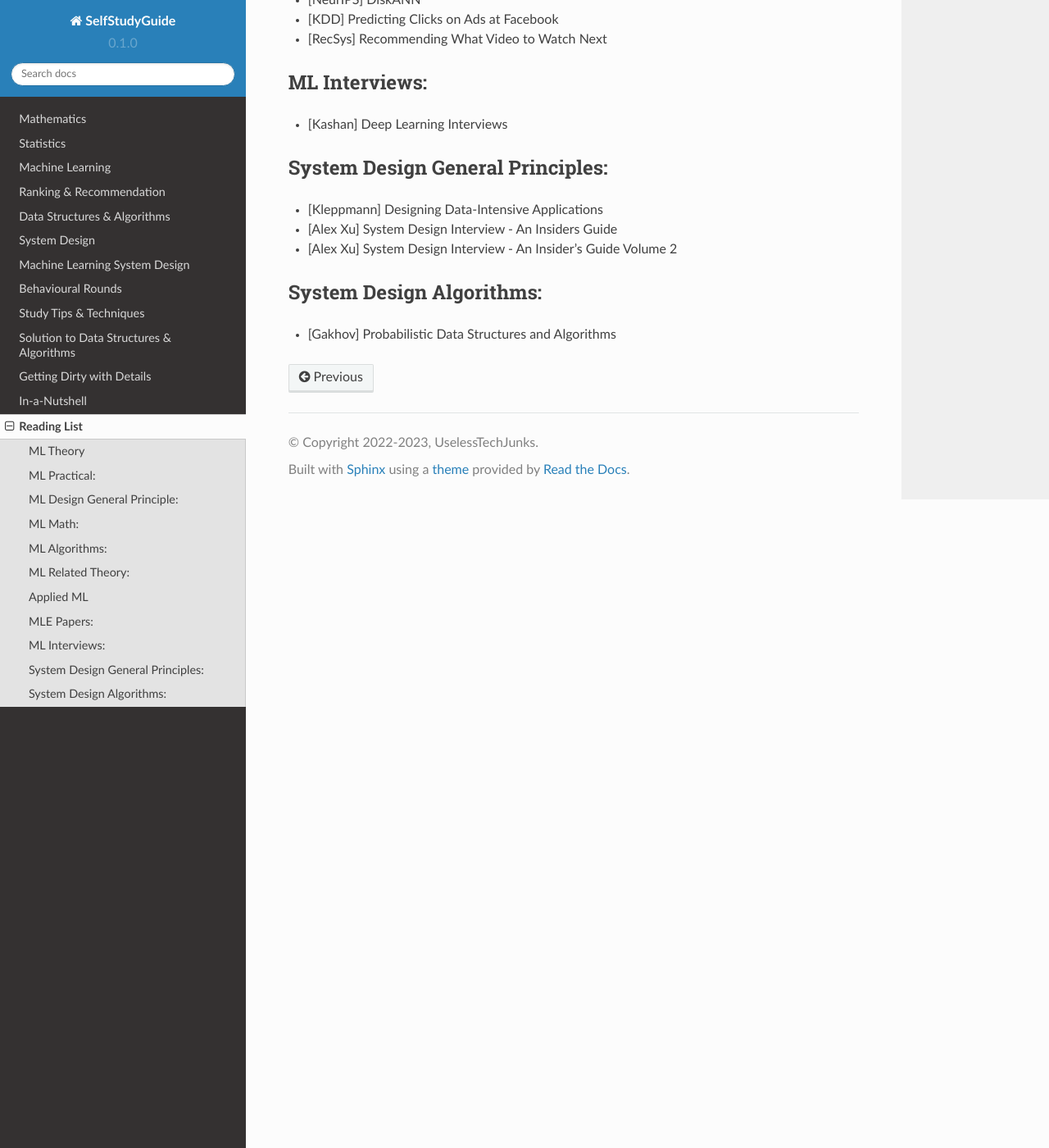
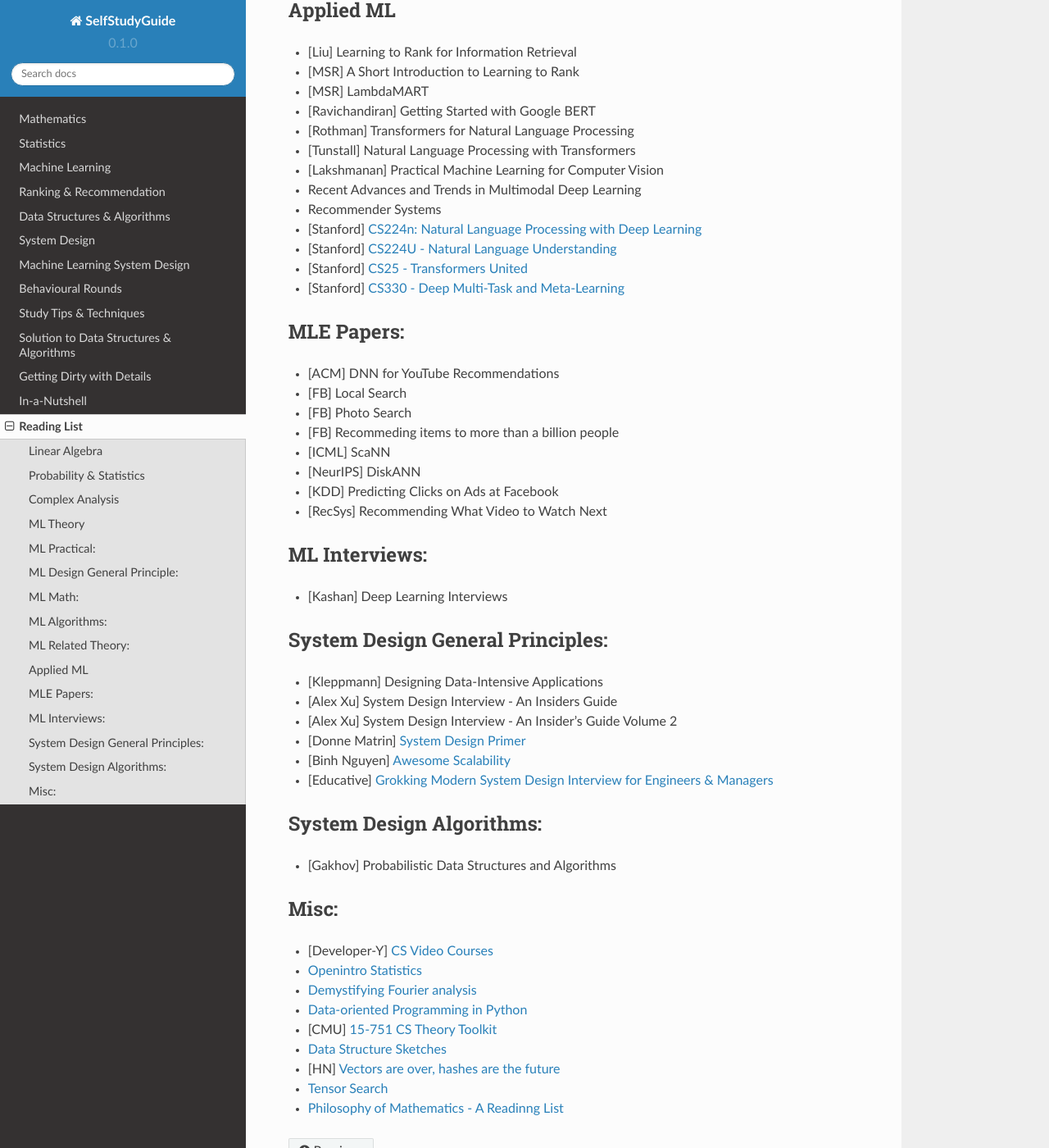
Before and after one commit to uselesstechjunks/leetcode, a Sphinx documentation site: the page built from docs/source/readlist.rst, in a window 1280 px wide and 1400 px high, scrolled down 1724 px. Shown: the whole window at 82% size. Built offline with Sphinx 7.4.7 and the Read the Docs theme 2.0.0, drawn with Linux system fonts in a browser that asks for light colours; some of the changed text lies outside the part shown.

Commit message:
Update readlist.rst (#35)

```diff
--- a/docs/source/readlist.rst
+++ b/docs/source/readlist.rst
@@ -1,5 +1,21 @@
 Reading List
 ##############################
+
+Linear Algebra
+***********************************
+
+* [MIT] `18.065 - Matrix Methods for Data Analysis <https://www.youtube.com/playlist?list=PLUl4u3cNGP63oMNUHXqIUcrkS2PivhN3k>`_
+
+Probability & Statistics
+***********************************
+
+* [MIT] `RES.6-012 Introduction to Probability <https://www.youtube.com/playlist?list=PLUl4u3cNGP60hI9ATjSFgLZpbNJ7myAg6>`_
+* [CMU] `36-705 - Intermediate Statistics <https://www.youtube.com/playlist?list=PLt2Pd5kunvJ6-wpJG9hlWlk47c76bm9L6>`_
+
+Complex Analysis
+***********************************
+
+* `Visual Complex Analysis <https://complex-analysis.com/content/table_of_contents.html>`_
 
 ML Theory
 ***********************************
@@ -11,17 +27,22 @@ ML Theory
 * [Bronstein,Bruna,Cohen,Veickovic][2021] Geometric Deep Learning
 * [Shwartz David] Understanding Machine Learning - From Theory to Algorithms
 * [Mohri] Foundations of Machine Learning
+* [CMU] `11-785 Deep Learning <https://www.youtube.com/playlist?list=PLp-0K3kfddPxRmjgjm0P1WT6H-gTqE8j9>`_
+* `Yet Another Derivation of Backpropagation in Matrix Form <https://sudeepraja.github.io/BackpropAdjoints/>`_
 
 
 ML Practical:
 ***********************************
 
-* pytorch-internals http://blog.ezyang.com/2019/05/pytorch-internals/
+* `pytorch-internals <http://blog.ezyang.com/2019/05/pytorch-internals/>`_
 * https://forums.fast.ai/t/diving-deep-into-pytorch/39470
 * [Stevens] Deep Learning with PyTorch
 * [Geron] Hands-on Machine Learning
 * [Howard] Deep Learning for Coders with fastai and PyTorch
 * [Zheng Casari] Feature Engineering for Machine Learning
+* [NYU] `Deep Learning (Spring 2020) <https://atcold.github.io/pytorch-Deep-Learning/>`_
+* [CMU] `Dive into Deep Learning <https://d2l.ai/index.html>`_
+* [MIT] `6.S965 TinyML and Efficient Deep Learning <https://efficientml.ai/>`_
 
 
 ML Design General Principle:
@@ -68,7 +89,10 @@ Applied ML
 * [Lakshmanan] Practical Machine Learning for Computer Vision
 * Recent Advances and Trends in Multimodal Deep Learning
 * Recommender Systems
-
+* [Stanford] `CS224n: Natural Language Processing with Deep Learning <https://web.stanford.edu/class/cs224n/index.html>`_
+* [Stanford] `CS224U - Natural Language Understanding <https://www.youtube.com/playlist?list=PLoROMvodv4rPt5D0zs3YhbWSZA8Q_DyiJ>`_
+* [Stanford] `CS25 - Transformers United <https://www.youtube.com/playlist?list=PLoROMvodv4rNiJRchCzutFw5ItR_Z27CM>`_
+* [Stanford] `CS330 - Deep Multi-Task and Meta-Learning <https://www.youtube.com/playlist?list=PLoROMvodv4rMIJ-TvblAIkw28Wxi27B36>`_
 
 MLE Papers:
 ***********************************
@@ -94,9 +118,24 @@ System Design General Principles:
 * [Kleppmann] Designing Data-Intensive Applications
 * [Alex Xu] System Design Interview - An Insiders Guide
 * [Alex Xu] System Design Interview - An Insider's Guide Volume 2
-
+* [Donne Matrin] `System Design Primer <https://github.com/donnemartin/system-design-primer>`_
+* [Binh Nguyen] `Awesome Scalability <https://github.com/binhnguyennus/awesome-scalability>`_
+* [Educative] `Grokking Modern System Design Interview for Engineers & Managers <https://www.educative.io/courses/grokking-modern-system-design-interview-for-engineers-managers>`_
 
 System Design Algorithms:
 ***********************************
 
 * [Gakhov] Probabilistic Data Structures and Algorithms
+
+Misc:
+***********************
+
+* [Developer-Y] `CS Video Courses <https://github.com/Developer-Y/cs-video-courses>`_
+* `Openintro Statistics <https://www.openintro.org/book/os/>`_
+* `Demystifying Fourier analysis <https://dsego.github.io/demystifying-fourier/>`_
+* `Data-oriented Programming in Python <https://www.moderndescartes.com/essays/data_oriented_python/>`_
+* [CMU] `15-751 CS Theory Toolkit <https://www.youtube.com/playlist?app=desktop&list=PLm3J0oaFux3ZYpFLwwrlv_EHH9wtH6pnX>`_
+* `Data Structure Sketches <https://okso.app/showcase/data-structures>`_
+* [HN] `Vectors are over, hashes are the future <https://news.ycombinator.com/item?id=33123972>`_
+* `Tensor Search <https://www.reddit.com/r/MachineLearning/comments/xk31n8/p_my_cofounder_and_i_quit_our_engineering_jobs_at/>`_
+* `Philosophy of Mathematics - A Readinng List <https://www.logicmatters.net/2020/11/16/philosophy-of-mathematics-a-reading-list/>`_
```
Also changed, not shown: other parts of docs/source/readlist.rst (+1 -1 lines).
